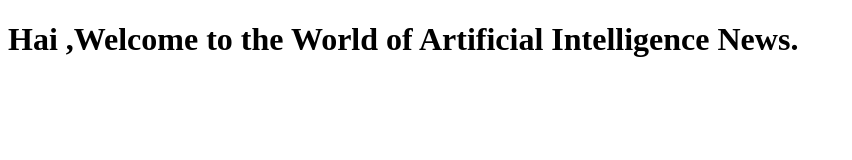
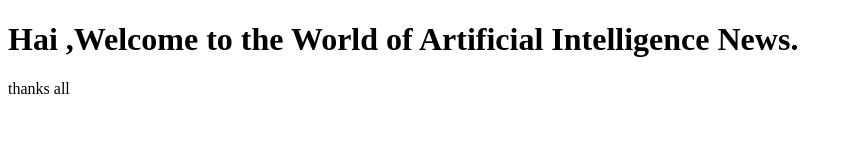
Before and after one commit to aaron-creator/ainews, a plain HTML site: page index.html in a window 1280 px wide. Shown: the whole page, without its empty margins (0-852 px from the left). Drawn offline with Linux system fonts and the light colour scheme.

Commit message:
modified

```diff
--- a/index.html
+++ b/index.html
@@ -7,5 +7,6 @@
   </head>
   <body>
     <h1>Hai ,Welcome to the World of Artificial Intelligence News.</h1>
+    <p>thanks all</p>
   </body>
 </html>
```
